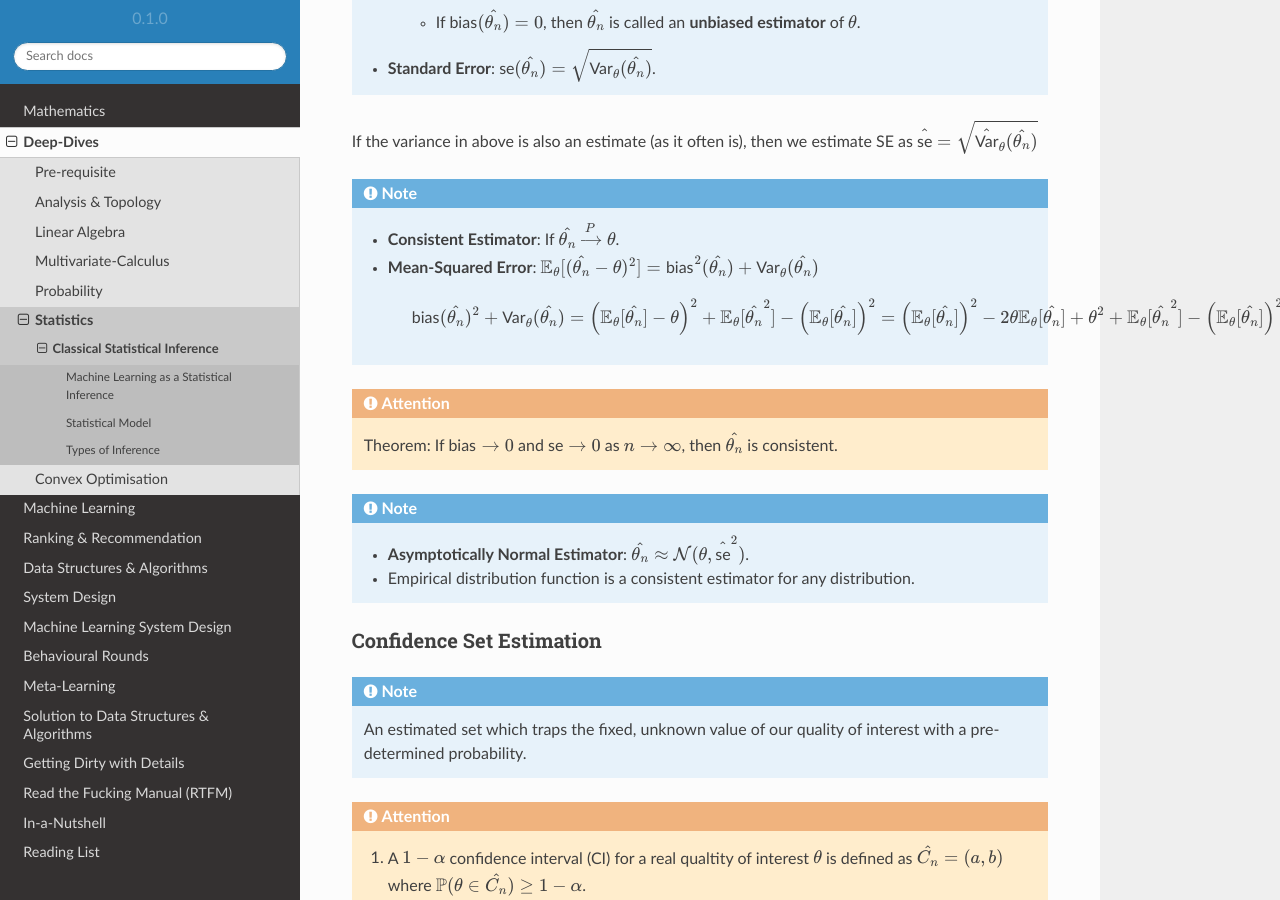
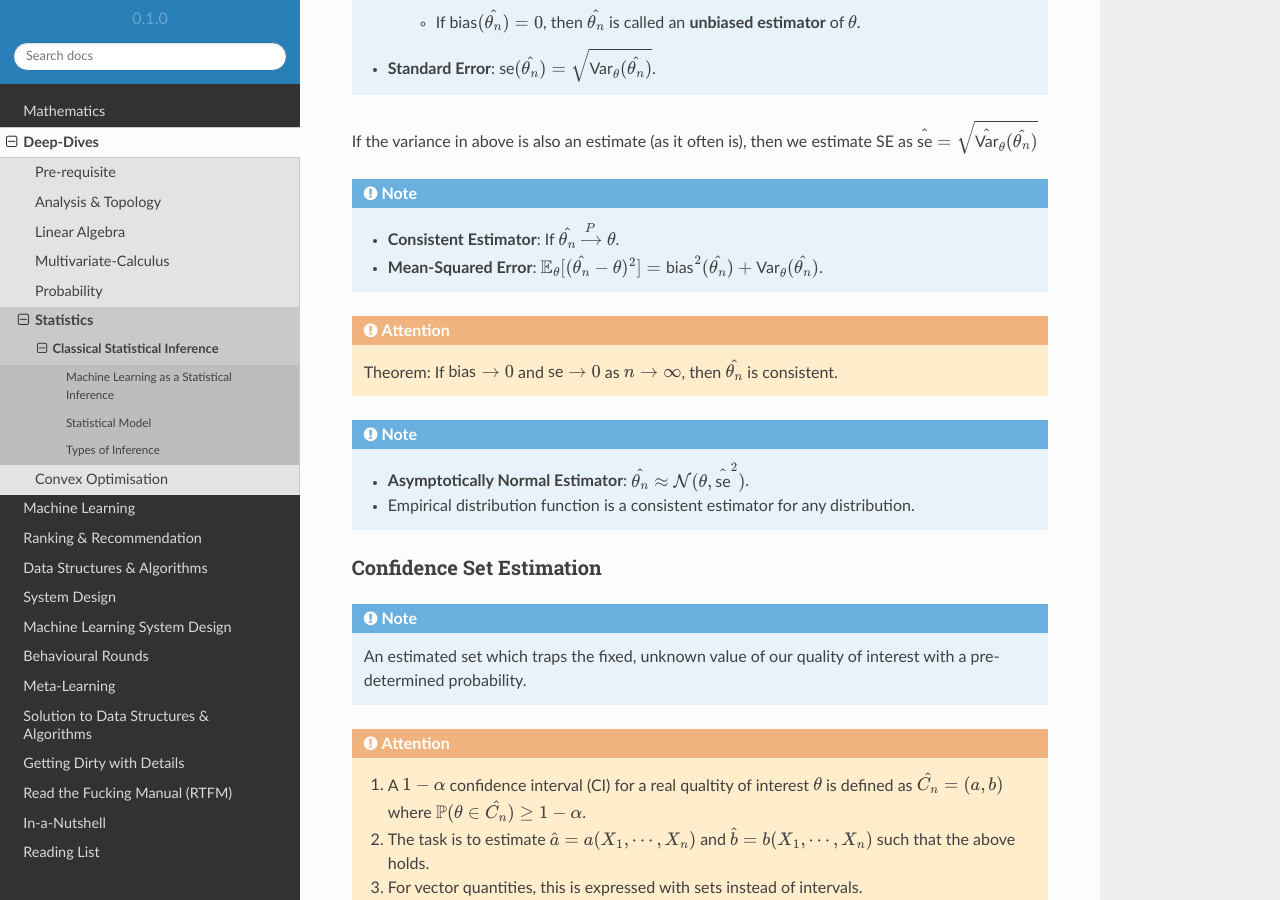
Before and after one commit to uselesstechjunks/leetcode, a Sphinx documentation site: the page built from docs/source/math/stat/inference.rst, in a window 1280 px wide and 900 px high, scrolled down 3687 px. Built offline with Sphinx 7.4.7 and the Read the Docs theme 2.0.0, drawn with Linux system fonts in a browser that asks for light colours.

Commit message:
Update inference.rst

```diff
--- a/docs/source/math/stat/inference.rst
+++ b/docs/source/math/stat/inference.rst
@@ -129,9 +129,7 @@ If the variance in above is also an estimate (as it often is), then we estimate
 
 .. note::
 	* **Consistent Estimator**: If :math:`\hat{\theta_n}\xrightarrow[]{P}\theta`.
-	* **Mean-Squared Error**: :math:`\mathbb{E}_{\theta}[(\hat{\theta_n}-\theta)^2]=\text{bias}^2(\hat{\theta_n})+\text{Var}_{\theta}(\hat{\theta_n})`
-
-		.. math:: \text{bias}(\hat{\theta_n})^2+\text{Var}_{\theta}(\hat{\theta_n})=\left(\mathbb{E}_{\theta}[\hat{\theta_n}]-\theta\right)^2+\mathbb{E}_{\theta}[\hat{\theta_n}^2]-\left(\mathbb{E}_{\theta}[\hat{\theta_n}]\right)^2=\left(\mathbb{E}_{\theta}[\hat{\theta_n}]\right)^2-2\theta\mathbb{E}_{\theta}[\hat{\theta_n}]+\theta^2+\mathbb{E}_{\theta}[\hat{\theta_n}^2]-\left(\mathbb{E}_{\theta}[\hat{\theta_n}]\right)^2=\mathbb{E}_{\theta}[(\hat{\theta_n}-\theta)^2]
+	* **Mean-Squared Error**: :math:`\mathbb{E}_{\theta}[(\hat{\theta_n}-\theta)^2]=\text{bias}^2(\hat{\theta_n})+\text{Var}_{\theta}(\hat{\theta_n})`.
 
 .. attention::
 	Theorem: If :math:`\text{bias}\to 0` and :math:`\text{se}\to 0` as :math:`n\to \infty`, then :math:`\hat{\theta_n}` is consistent.
```
